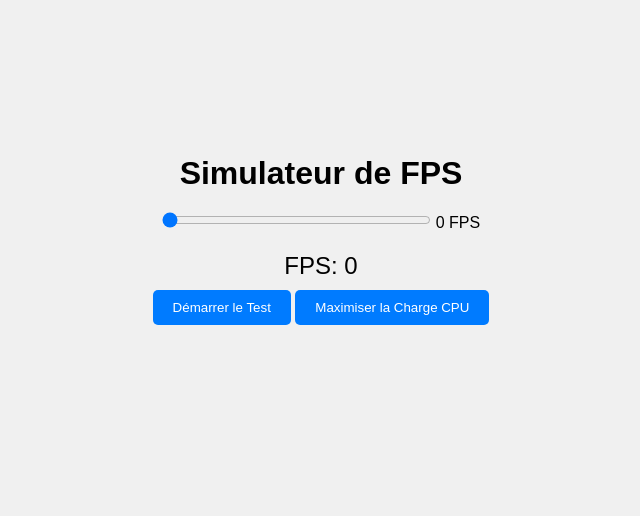
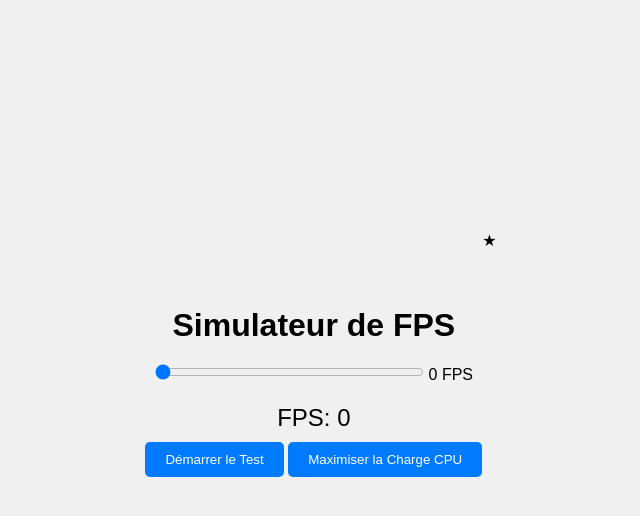
Before and after one commit to Cazozozop/FPS-limit, a plain HTML site: page index.html in a window 1280 px wide. Shown: the part 160-676 px from the top of the page, without its empty margins (319-959 px from the left). Drawn offline with Linux system fonts and the light colour scheme.

Commit message:
Update index.html

```diff
--- a/index.html
+++ b/index.html
@@ -8,6 +8,11 @@
 </head>
 <body>
     <div class="container">
+        <div class="game-container">
+            <canvas id="gameCanvas" width="300" height="300"></canvas>
+        </div>
+
+        <div class="fps-simulation">
             <h1>Simulateur de FPS</h1>
             <div class="slider-container">
                 <input type="range" id="fpsSlider" min="0" max="2000" value="0">
@@ -18,6 +23,12 @@
             <button id="maxCpuBtn">Maximiser la Charge CPU</button>
             <p id="warningText" style="color: red; font-size: 14px; display: none;">Attention : Cette opération peut chauffer votre appareil.</p>
         </div>
+    </div>
+
+    <!-- Icône de mode sombre/clair -->
+    <div id="themeToggle" class="theme-toggle">
+        <span id="themeIcon" class="sun">&#9733;</span> <!-- Soleil en mode clair -->
+    </div>
 
     <script src="script.js"></script>
 </body>
```
Lines whose indentation alone changed are shown as unchanged.
